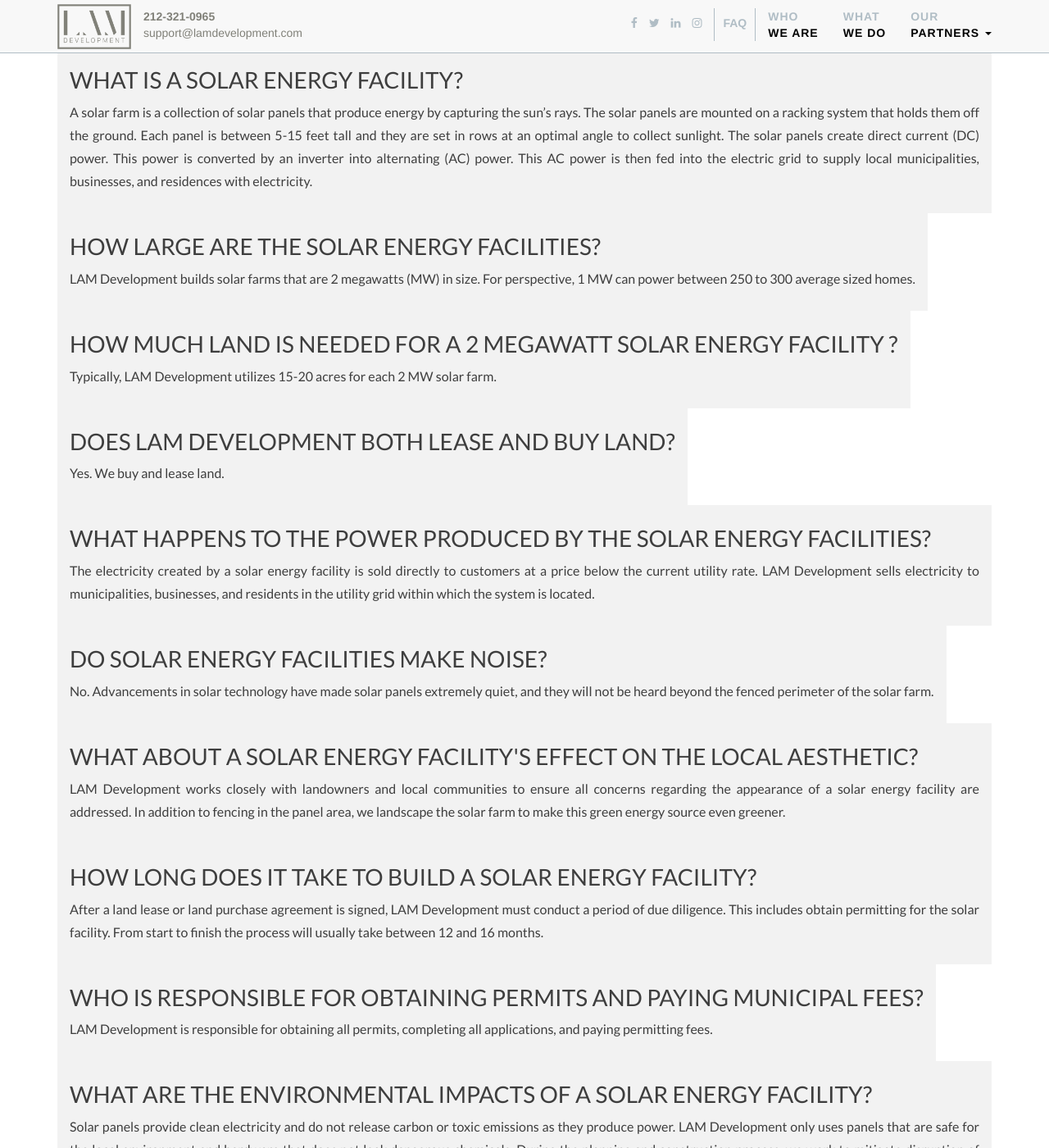
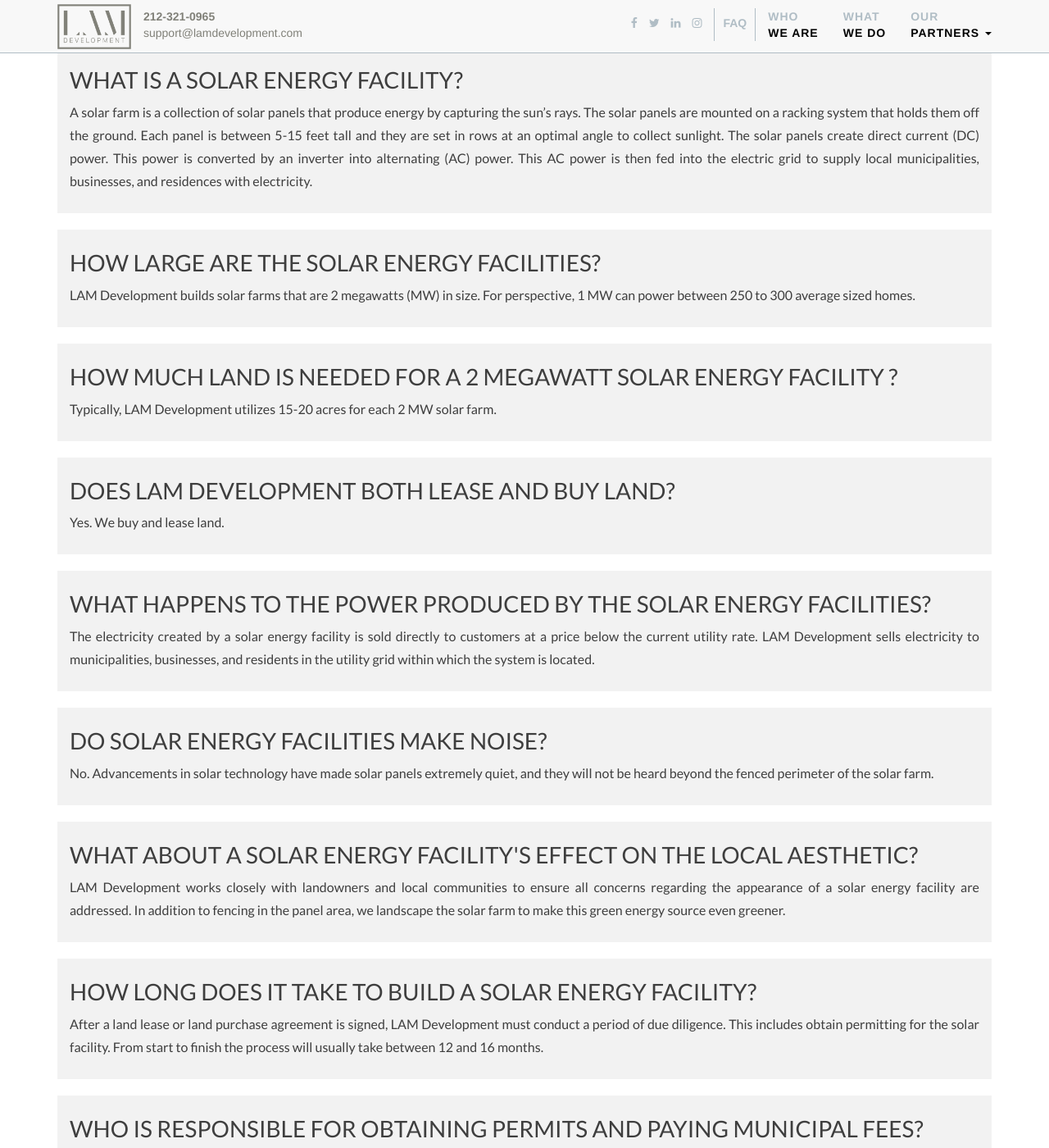
Before and after one commit to tstrand/lamdevelopment, a Jekyll site: the page built from faq.markdown, in a window 1280 px wide and 1400 px high, scrolled down 439 px. Shown: the whole window at 82% size. Built offline with Jekyll 4.4.1, drawn with Linux system fonts in a browser that asks for light colours; nearby versions of some CDN libraries.

Commit message:
full width faqs

```diff
--- a/_layouts/faq.html
+++ b/_layouts/faq.html
@@ -16,10 +16,12 @@
     {% for question in site.questions %}
         {% if question.type == "general" %}
         <div class="col-lg-12">
-            <div class="background bg-medgrey">
+            <div class="background bg-medgrey full-width">
                 <h4>{{ question.title }}</h4>
                 <p>{{ question.body }}</p>
             </div>
+            <br/>
+            <br/>
         </div>
         {% endif %}
     {% endfor %}
@@ -41,10 +43,12 @@
     {% for question in site.questions %}
         {% if question.type == "lease" %}
         <div class="col-lg-12">
-            <div class="background bg-medgrey">
+            <div class="background bg-medgrey full-width">
                 <h4>{{ question.title }}</h4>
                 <p>{{ question.body }}</p>
             </div>
+            <br/>
+            <br/>
         </div>
         {% endif %}
     {% endfor %}
--- a/css/main.scss
+++ b/css/main.scss
@@ -147,6 +147,9 @@
 }
 .align-right {
   text-align: right !important;
+}
+.full-width {
+  width: 100%;
 }
 
 /* Nav ------------------------- */
```
